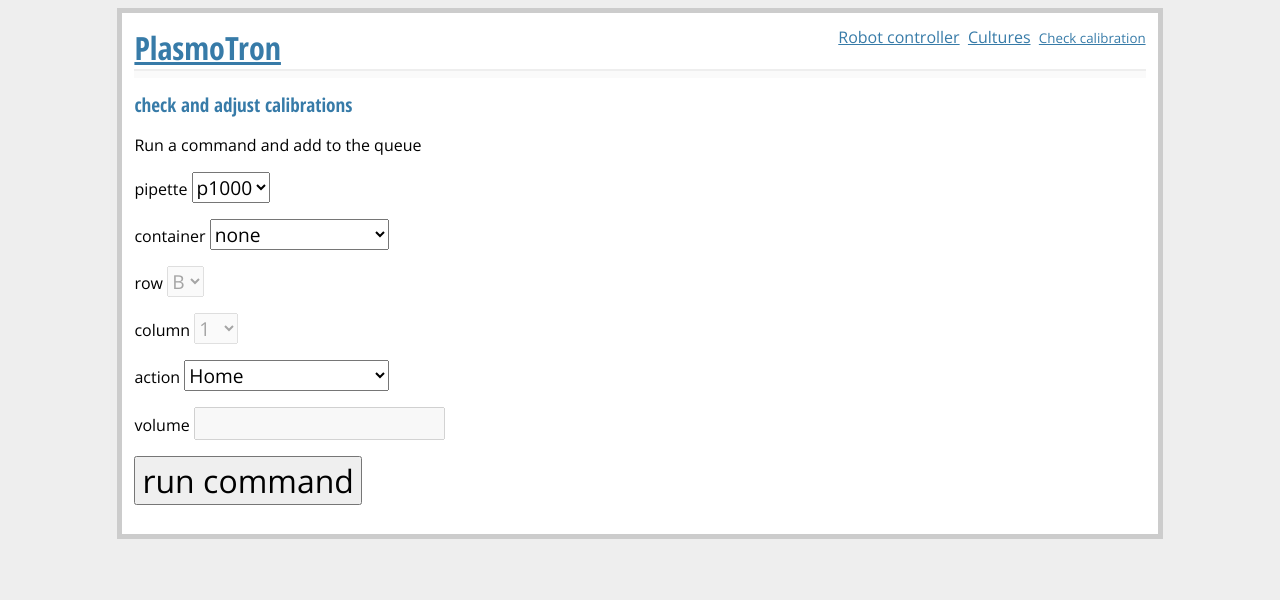
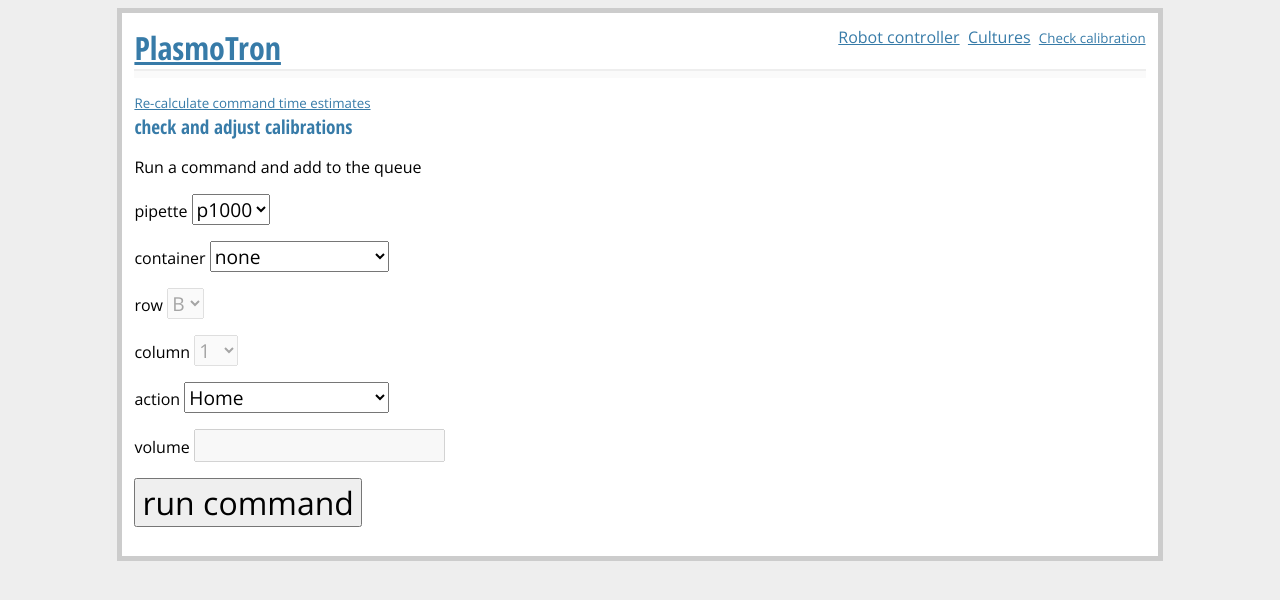
Before and after one commit to theosanderson/PlasmoTron, a Flask app: page /checkCalibration in a window 1280 px wide. Shown: the top 600 px of the page. Run offline with Flask 2, Linux system fonts and the light colour scheme.

Commit message:
Adds a link to recalculate time estimates
From the new calibration page. (I haven't tested this, feel free to reject.)

```diff
--- a/templates/checkCalibration.html
+++ b/templates/checkCalibration.html
@@ -1,6 +1,6 @@
 {% extends "layout.html" %}
 {% block body %}
-
+<a href="/UpdateCommandTimeEstimates"><small>Re-calculate command time estimates</small></a>
 <script>
 $(document).ready(function(){
   $('#runCmdButton').click(function() {
```
